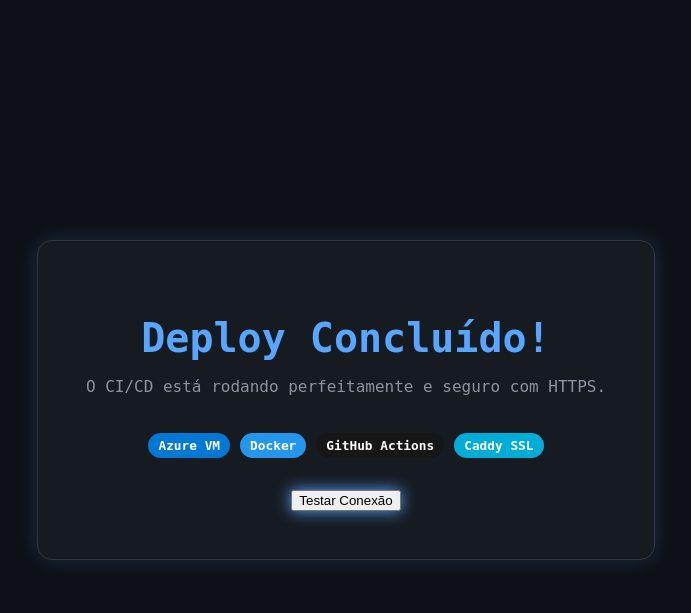
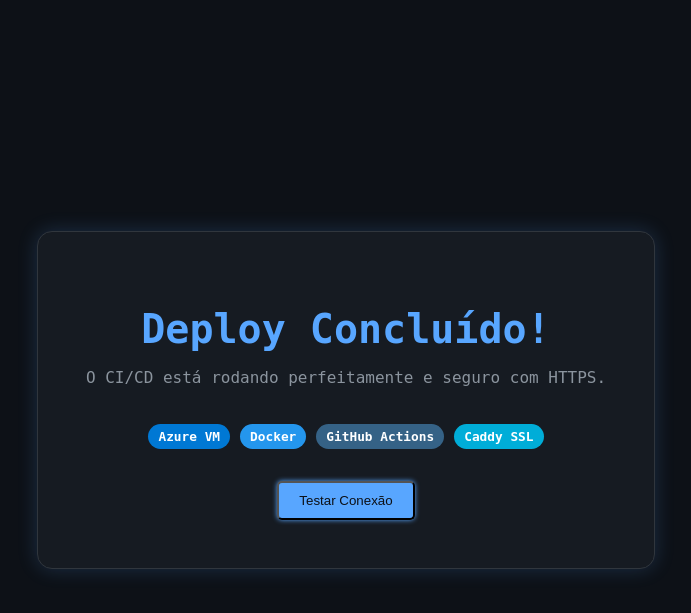
Before and after one commit to oafarias/CI-CD_Azure, a Flask app: page / in a window 1280 px wide. Shown: the top 613 px of the page, without its empty margins (294-985 px from the left). Run offline with Flask 3, Linux system fonts and the light colour scheme.

Commit message:
feat: update README with virtual environment setup and enhance styling in CSS

```diff
--- a/static/css/style.css
+++ b/static/css/style.css
@@ -62,7 +62,7 @@ h1 {
     color: white;
 }
 .github {
-    background-color: #181717;
+    background-color: #356286;
     color: white;
 }
 .caddy {
@@ -71,7 +71,9 @@ h1 {
 }
 
 .cyber-btn {
-    background: 58a6ff;
-    color: 0d1117;
-    box-shadow: 0 0 15px #58a6ff;
+    background: #58a6ff;
+    color: #0d1117;
+    box-shadow: 0 0 5px #58a6ff;
+    border-radius: 5px;
+    padding: 10px 20px;
 }
```
Also changed, not shown: README.md, 1 other file.
